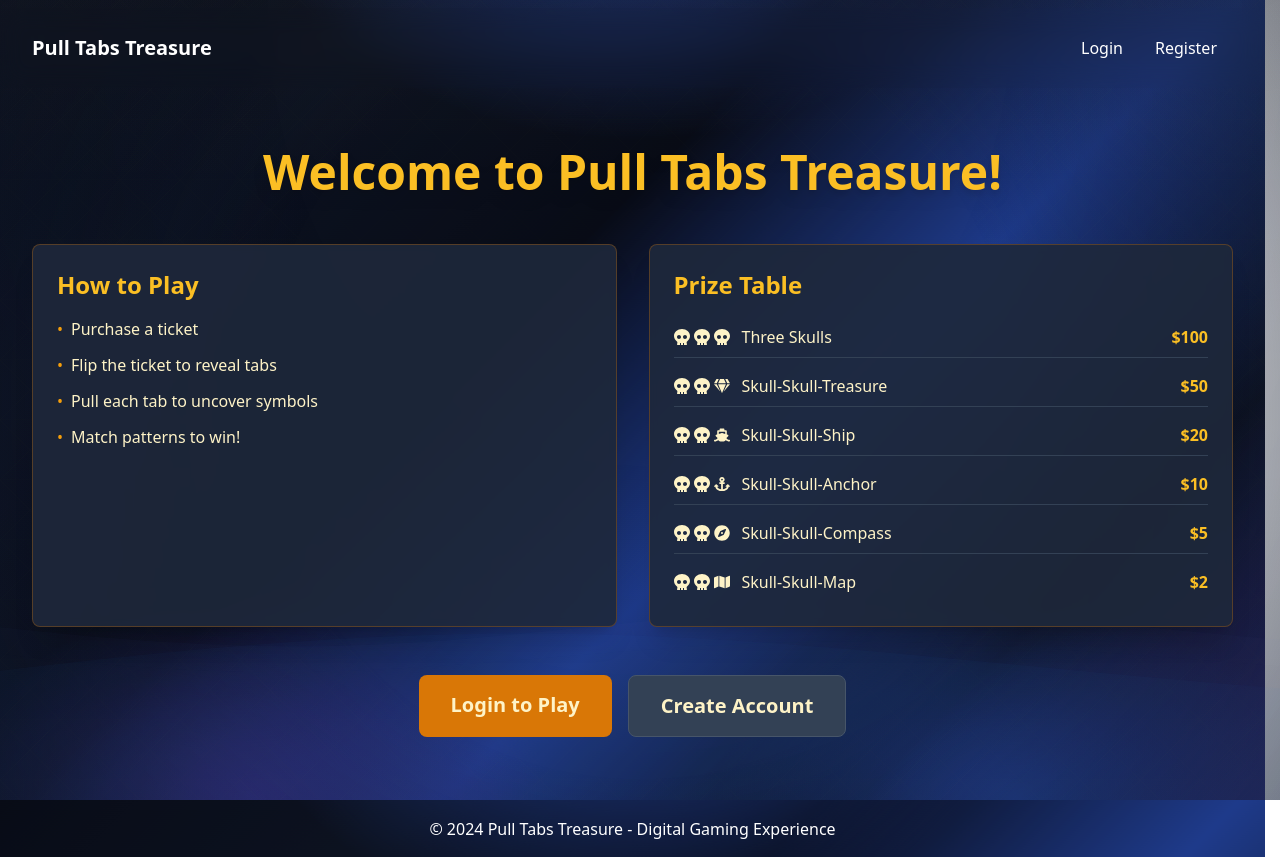
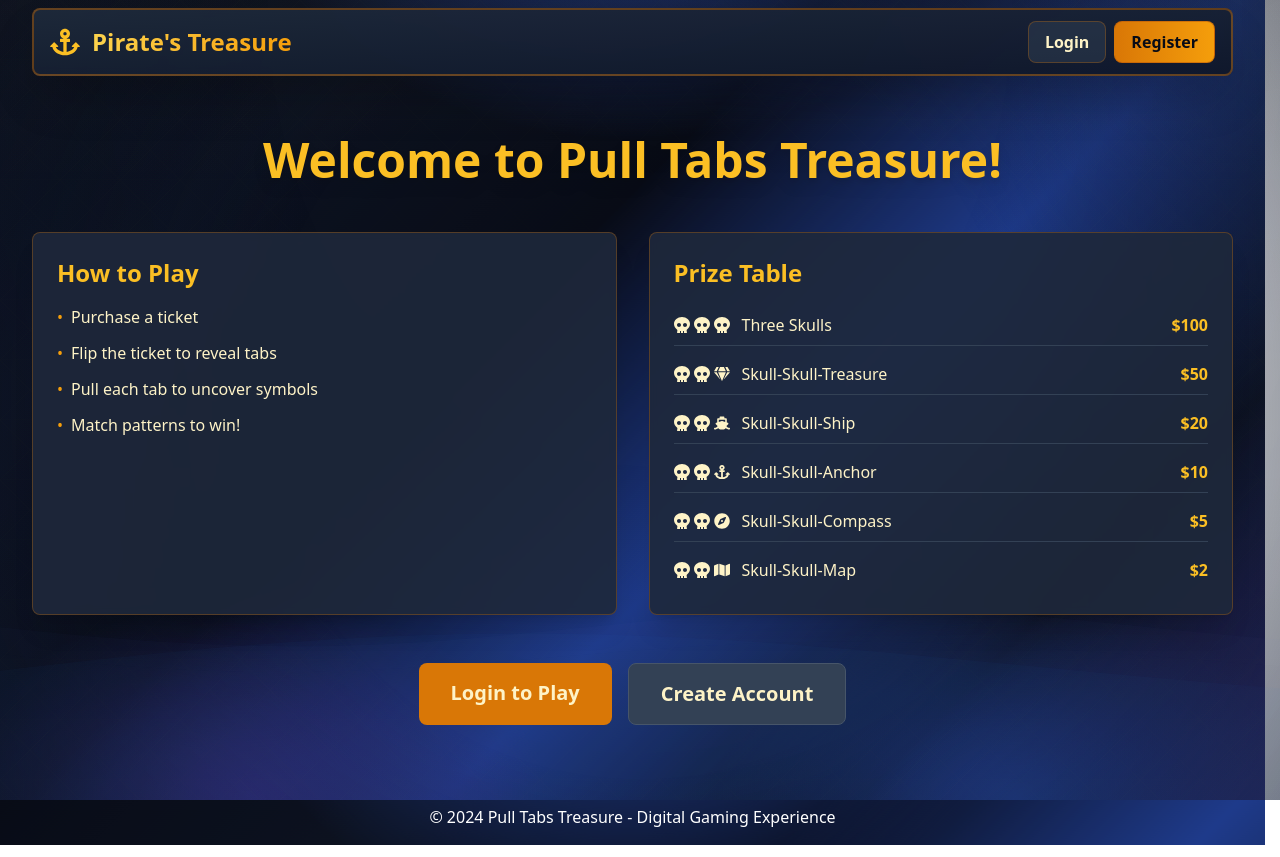
Before and after one commit to Benjafo/pull-tabs, a React (Vite) app in the folder client/: page / in a window 1280 px wide. Built offline with nearby package versions, Linux system fonts and the light colour scheme; no server answers.

Commit message:
checkpoint: modify client/src/components/layout/Header.tsx - 14:20

```diff
--- a/client/src/components/layout/Header.tsx
+++ b/client/src/components/layout/Header.tsx
@@ -1,5 +1,6 @@
 import { useState } from "react";
 import { Link, useNavigate } from "react-router-dom";
+import { FaAnchor } from "react-icons/fa";
 import { useAuth } from "../../hooks/useAuth";
 
 export function Header() {
@@ -13,14 +14,21 @@ export function Header() {
     };
 
     return (
-        <header className="backdrop-blur-md text-white sticky top-2 py-2 mb-1 z-50">
+        <header className="sticky top-2 mb-1 z-50">
             <div className="max-w-7xl mx-auto px-4 sm:px-6 lg:px-8">
-                <div className="flex justify-between items-center h-16">
+                <div className="bg-gradient-to-br from-navy-600/95 to-navy-700/95 backdrop-blur-sm rounded-lg shadow-2xl border-2 border-gold-600/40 relative overflow-hidden">
+                    {/* Shimmer effect */}
+                    <div className="absolute inset-0 bg-gradient-to-r from-transparent via-gold-400/10 to-transparent -skew-x-12 translate-x-[-200%] animate-[shimmer_3s_infinite]" />
+
+                    <div className="relative flex justify-between items-center h-16 px-4">
                         <Link
                             to="/"
-                        className="flex items-center space-x-2 hover:opacity-90 transition-opacity"
+                            className="flex items-center space-x-3 hover:opacity-90 transition-opacity group"
                         >
-                        <h1 className="text-xl font-bold">Pull Tabs Treasure</h1>
+                            <FaAnchor className="text-3xl text-gold-400 group-hover:rotate-12 transition-transform" />
+                            <h1 className="text-2xl font-black text-transparent bg-clip-text bg-gradient-to-r from-gold-300 to-gold-500">
+                                Pirate's Treasure
+                            </h1>
                         </Link>
 
                         {/* Desktop Navigation */}
@@ -29,21 +37,21 @@ export function Header() {
                                 <div className="flex items-center">
                                     <Link
                                         to="/game"
-                                    className="hover:bg-navy-600 px-4 py-2 rounded-lg transition-colors ml-2"
+                                        className="bg-navy-500/50 hover:bg-gold-600/20 border border-gold-600/30 px-4 py-2 rounded-lg transition-all ml-2 font-bold text-cream-100 hover:text-gold-400"
                                     >
                                         Play Game
                                     </Link>
                                     <Link
                                         to="/stats"
-                                    className="hover:bg-navy-600 px-4 py-2 rounded-lg transition-colors ml-2"
+                                        className="bg-navy-500/50 hover:bg-gold-600/20 border border-gold-600/30 px-4 py-2 rounded-lg transition-all ml-2 font-bold text-cream-100 hover:text-gold-400"
                                     >
                                         My Stats
                                     </Link>
                                     <div className="flex items-center ml-8 pl-8 border-l border-gold-600/30">
-                                    <span className="text-sm">Ahoy, {user.email}!</span>
+                                        <span className="text-sm text-gold-400 font-bold">Ahoy, {user.email}!</span>
                                         <button
                                             onClick={handleLogout}
-                                        className="bg-red-600 hover:bg-red-700 px-4 py-2 rounded-lg text-sm font-medium transition-colors ml-4"
+                                            className="bg-gradient-to-r from-red-600 to-red-700 hover:from-red-500 hover:to-red-600 px-4 py-2 rounded-lg text-sm font-bold transition-all ml-4 text-cream-100 border border-red-800/50"
                                         >
                                             Logout
                                         </button>
@@ -53,13 +61,13 @@ export function Header() {
                                 <>
                                     <Link
                                         to="/login"
-                                    className="hover:bg-navy-600 px-4 py-2 rounded-lg transition-colors ml-2"
+                                        className="bg-navy-500/50 hover:bg-gold-600/20 border border-gold-600/30 px-4 py-2 rounded-lg transition-all ml-2 font-bold text-cream-100 hover:text-gold-400"
                                     >
                                         Login
                                     </Link>
                                     <Link
                                         to="/register"
-                                    className="bg-accent-500 hover:bg-accent-600 px-4 py-2 rounded-lg text-white font-medium transition-colors"
+                                        className="bg-gradient-to-r from-gold-600 to-gold-500 hover:from-gold-500 hover:to-gold-400 px-4 py-2 rounded-lg text-navy-900 font-bold transition-all ml-2 border border-gold-700/50"
                                     >
                                         Register
                                     </Link>
@@ -70,7 +78,7 @@ export function Header() {
                         {/* Mobile menu button */}
                         <button
                             onClick={() => setMobileMenuOpen(!mobileMenuOpen)}
-                        className="md:hidden p-2 rounded-lg hover:bg-navy-600"
+                            className="md:hidden p-2 rounded-lg hover:bg-gold-600/20 border border-gold-600/30 transition-all"
                         >
                             <svg
                                 className="h-6 w-6"
@@ -99,32 +107,26 @@ export function Header() {
 
                     {/* Mobile Navigation */}
                     {mobileMenuOpen && (
-                    <nav className="md:hidden py-4 border-t border-navy-600">
+                        <nav className="md:hidden py-4 border-t border-gold-600/30 relative">
                             {user ? (
                                 <div className="space-y-2">
                                     <Link
-                                    to="/blank"
-                                    className="block hover:bg-navy-600 px-4 py-2 rounded-lg transition-colors"
-                                >
-                                    Blank
-                                </Link>
-                                <Link
                                         to="/game"
-                                    className="block hover:bg-navy-600 px-4 py-2 rounded-lg transition-colors"
+                                        className="block hover:bg-gold-600/20 px-4 py-2 rounded-lg transition-all font-bold text-cream-100 hover:text-gold-400 border border-transparent hover:border-gold-600/30"
                                     >
                                         Play Game
                                     </Link>
                                     <Link
                                         to="/stats"
-                                    className="block hover:bg-navy-600 px-4 py-2 rounded-lg transition-colors"
+                                        className="block hover:bg-gold-600/20 px-4 py-2 rounded-lg transition-all font-bold text-cream-100 hover:text-gold-400 border border-transparent hover:border-gold-600/30"
                                     >
                                         My Stats
                                     </Link>
-                                <div className="pt-4 mt-4 border-t border-navy-600">
-                                    <p className="px-4 py-2 text-sm">Ahoy, {user.email}!</p>
+                                    <div className="pt-4 mt-4 border-t border-gold-600/30">
+                                        <p className="px-4 py-2 text-sm text-gold-400 font-bold">Ahoy, {user.email}!</p>
                                         <button
                                             onClick={handleLogout}
-                                        className="w-full text-left bg-red-600 hover:bg-red-700 px-4 py-2 rounded-lg text-sm font-medium transition-colors"
+                                            className="w-full text-left bg-gradient-to-r from-red-600 to-red-700 hover:from-red-500 hover:to-red-600 px-4 py-2 rounded-lg text-sm font-bold transition-all text-cream-100 border border-red-800/50"
                                         >
                                             Logout
                                         </button>
@@ -133,20 +135,14 @@ export function Header() {
                             ) : (
                                 <div className="space-y-2">
                                     <Link
-                                    to="/blank"
-                                    className="block hover:bg-navy-600 px-4 py-2 rounded-lg transition-colors"
-                                >
-                                    Blank
-                                </Link>
-                                <Link
                                         to="/login"
-                                    className="block hover:bg-navy-600 px-4 py-2 rounded-lg transition-colors"
+                                        className="block hover:bg-gold-600/20 px-4 py-2 rounded-lg transition-all font-bold text-cream-100 hover:text-gold-400 border border-transparent hover:border-gold-600/30"
                                     >
                                         Login
                                     </Link>
                                     <Link
                                         to="/register"
-                                    className="block bg-accent-500 hover:bg-accent-600 px-4 py-2 rounded-lg text-white font-medium transition-colors"
+                                        className="block bg-gradient-to-r from-gold-600 to-gold-500 hover:from-gold-500 hover:to-gold-400 px-4 py-2 rounded-lg text-navy-900 font-bold transition-all border border-gold-700/50"
                                     >
                                         Register
                                     </Link>
@@ -155,6 +151,7 @@ export function Header() {
                         </nav>
                     )}
                 </div>
+            </div>
         </header>
     );
 }
```
Lines whose indentation alone changed are shown as unchanged.
